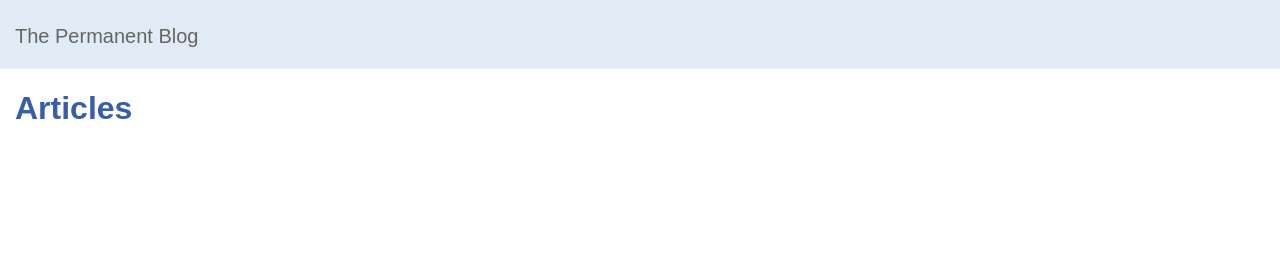
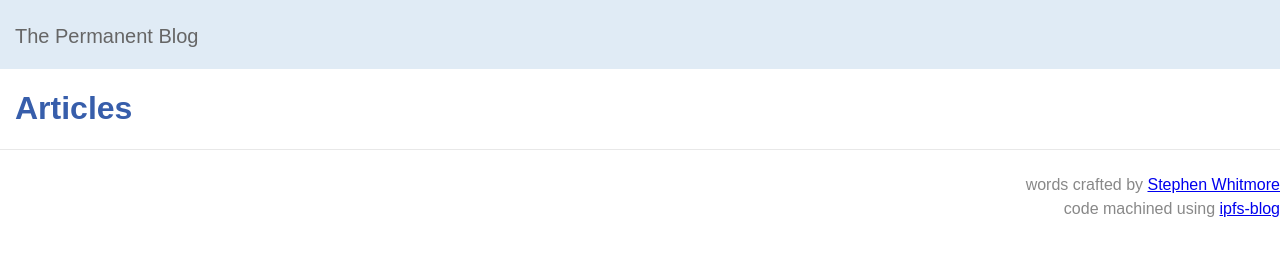
Before and after one commit to hackergrrl/ipfs-blog, a website: page index.html in a window 1280 px wide. Drawn offline with Linux system fonts and the light colour scheme.

Commit message:
New styling!

```diff
--- a/index.css
+++ b/index.css
@@ -52,8 +52,26 @@ p {
 }
 
 #body {
-  margin-left: 25px;
-  margin-right: 25px;
   line-height: 1.3em;
   font-size: 16px;
 }
+
+.wrapper {
+  width: 700px;
+  margin-left: auto;
+  margin-right: auto;
+}
+
+.site-footer {
+  margin-top: 20px;
+  padding-top: 20px;
+  border-top: 1px solid #e8e8e8;
+  padding-bottom: 20px;
+}
+
+.created-note {
+  text-align: right;
+  color: #888888;
+  margin-top: 6px;
+  margin-bottom: 2px;
+}
--- a/index.html
+++ b/index.html
@@ -2,10 +2,16 @@
   <head>
     <link type="text/css" rel="stylesheet" href="index.css">
   </head>
+  <title>The Permanent Blog</title>
   <body>
     <h1 class="title" id="blog-title">The Permanent Blog</h1>
     <h1 class="title">Articles</h2>
     <ul id="blog-articles">
     </ul>
+
+    <footer class="site-footer">
+      <p class="created-note">words crafted by <a href="https://twitter.com/noffle/">Stephen Whitmore</a></p>
+      <p class="created-note">code machined using <a href="https://github.com/noffle/ipfs-blog">ipfs-blog</a></p>
+    </footer>
   </body>
 </html>
```
Also changed, not shown: article.html (+10 -3 lines), README.md.
